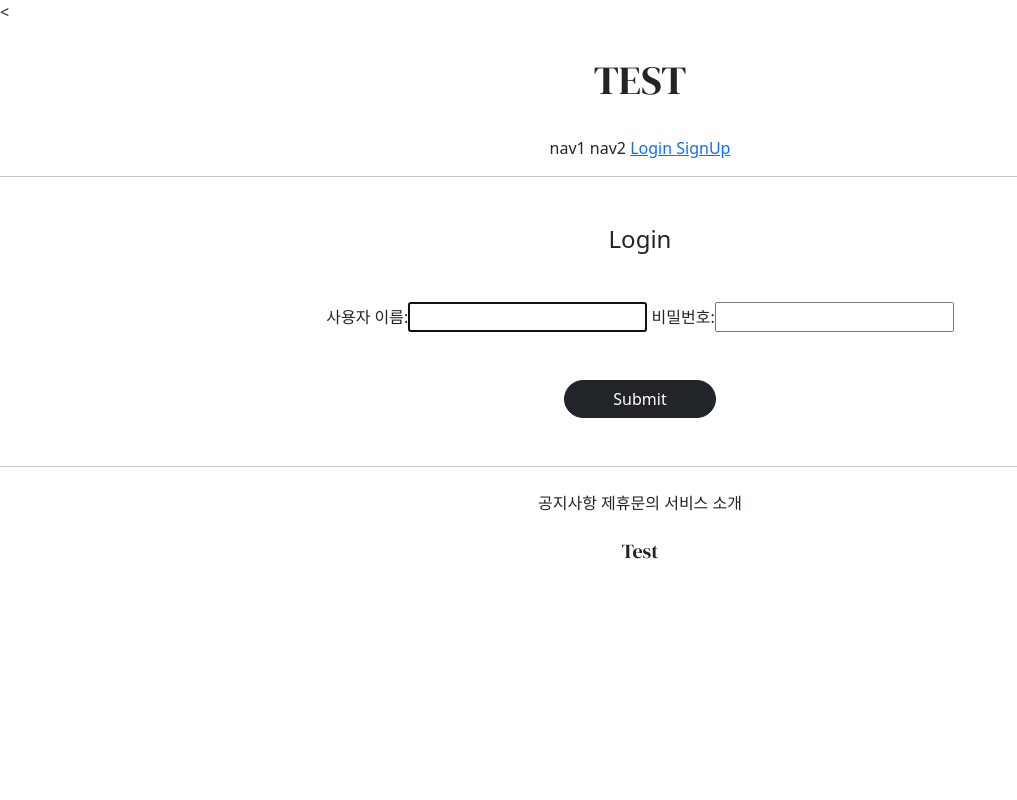
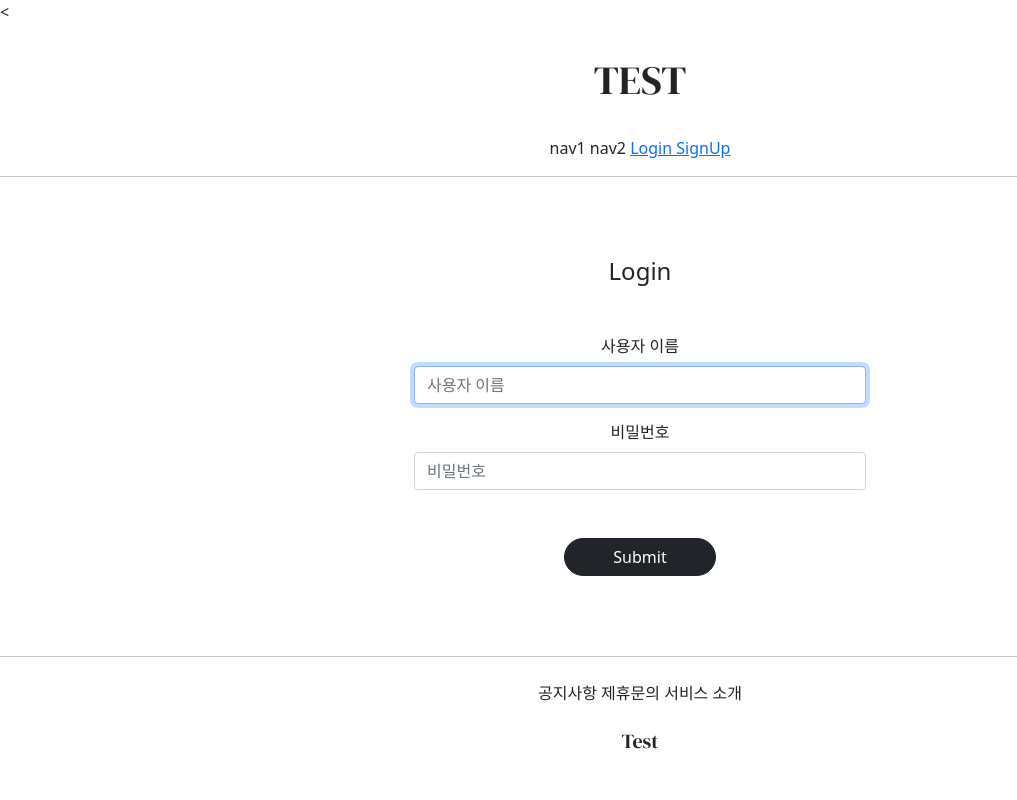
Before and after one commit to suyeon-K/GIS_web_project_1, a Django app: page /accounts/login/ in a window 1280 px wide. Shown: the whole page, without its empty margins (0-1017 px from the left). Run offline with Django 3.2, Linux system fonts and the light colour scheme; parts of the project's set-up code (start-up, migrations or seed data) failed here and were passed over; some libraries are stand-ins or nearby versions.

Commit message:
7/16_change_login_and_signup_form

```diff
--- a/accountapp/templates/accountapp/create.html
+++ b/accountapp/templates/accountapp/create.html
@@ -1,16 +1,17 @@
 {% extends 'base.html' %}
+{% load bootstrap4 %}
 
 {% block content %}
 
 
-    <div class="text-center">
+    <div class="text-center mw-500 m-auto">
         <div class="m-5">
             <h4>Sign Up</h4>
         </div>
         <div>
             <form action="{% url 'accountapp:create' %}" method="post">
                 {% csrf_token %}
-                {{ form }}
+                {% bootstrap_form form %}
                 <div class="m-5">
                     <input type="submit"
                         class="btn btn-dark rounded-pill px-5">
--- a/accountapp/templates/accountapp/login.html
+++ b/accountapp/templates/accountapp/login.html
@@ -1,16 +1,16 @@
 {% extends 'base.html' %}
-
+{% load bootstrap4 %}
 {% block content %}
 
 
-    <div class="text-center">
+    <div class="text-center mw-500 m-auto">
         <div class="m-5">
             <h4>Login</h4>
         </div>
         <div>
             <form action="{% url 'accountapp:login' %}" method="post">
                 {% csrf_token %}
-                {{ form }}
+                {% bootstrap_form form %}
                 <div class="m-5">
                     <input type="submit"
                         class="btn btn-dark rounded-pill px-5">
--- a/djangoProject1/settings.py
+++ b/djangoProject1/settings.py
@@ -52,7 +52,8 @@ INSTALLED_APPS = [
     'django.contrib.sessions',
     'django.contrib.messages',
     'django.contrib.staticfiles',
-    'accountapp' # 이 앱을 사용하겠다!
+    'accountapp', # 이 앱을 사용하겠다!
+    'bootstrap4'
 ]
 
 MIDDLEWARE = [
--- a/static/base.css
+++ b/static/base.css
@@ -15,3 +15,8 @@
 .test_footer_button {
     margin-top: 1.5rem;
 }
+
+.mw-500 {
+    max-width: 500px;
+    padding: 1rem 1.5rem;
+}
```
